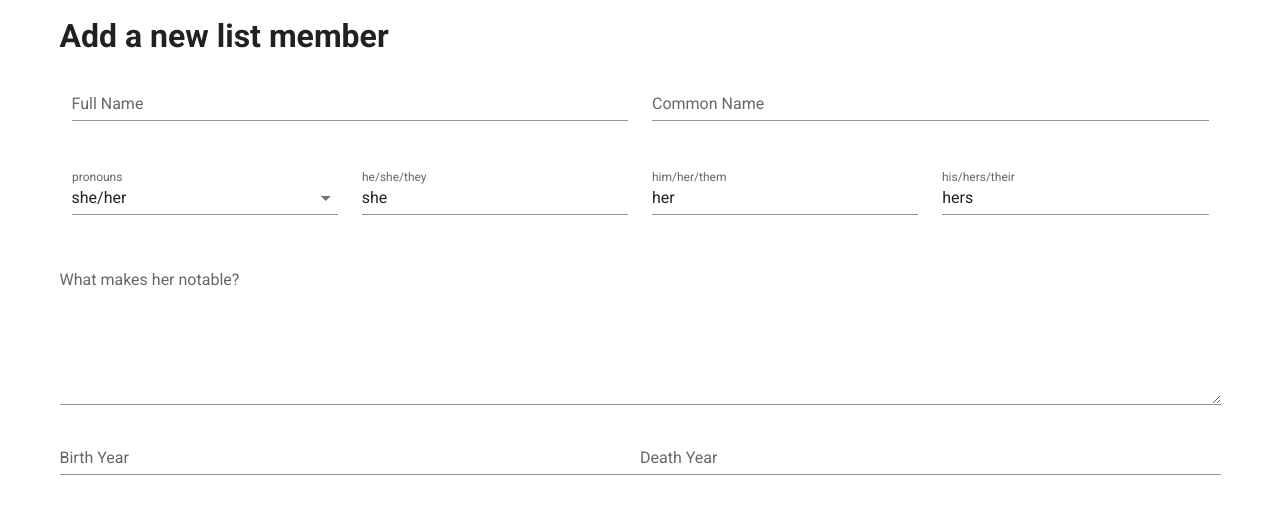
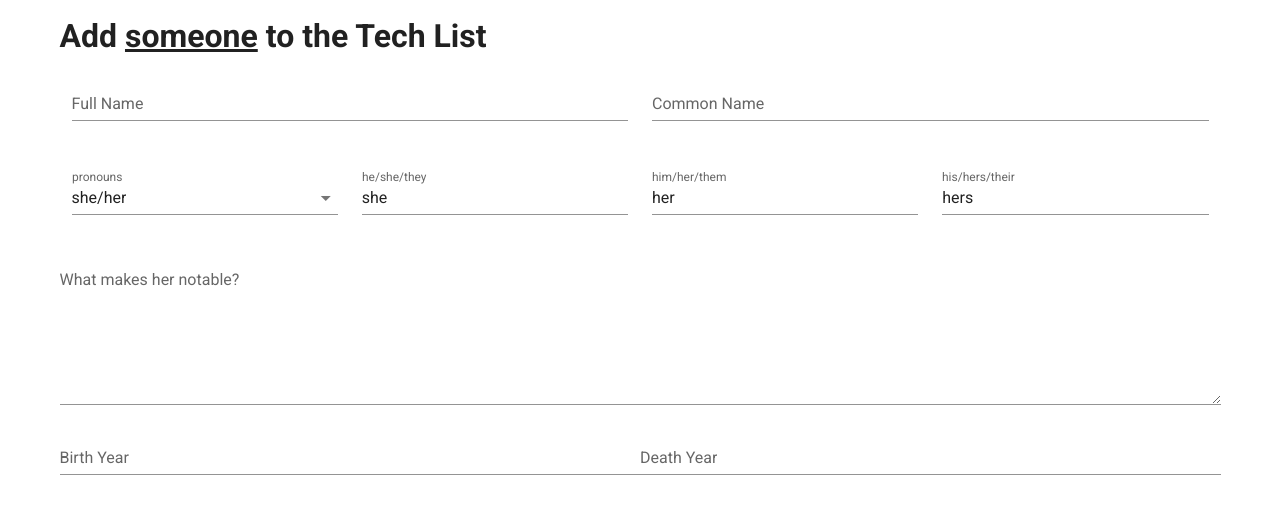
Before and after one commit to InclusiveTechCoalition/The-Tech-List, a Vue app in the folder tools/data-entry/: page / in a window 1280 px wide. Shown: the top 514 px of the page. Built offline with nearby package versions, Linux system fonts and the light colour scheme.

Commit message:
tweaked the visuals and tweaked build scripts

```diff
--- a/tools/data-entry/package.json
+++ b/tools/data-entry/package.json
@@ -3,7 +3,7 @@
   "version": "0.1.0",
   "private": false,
   "scripts": {
-    "serve": "vue-cli-service serve ./src/index.js --open",
+    "serve": "vue-cli-service serve ./src/index.js",
     "build": "vue-cli-service build --name data-entry --entry ./src/index.js --target lib",
     "lint": "vue-cli-service lint",
     "doc:build": "npx vuedoc.md --section API --output ./README.md ./src/components/MainForm.vue",
--- a/tools/data-entry/src/components/MainForm.vue
+++ b/tools/data-entry/src/components/MainForm.vue
@@ -1,10 +1,12 @@
 <template>
   <v-container>
-        <h1>Add a new list member</h1>
+    <h1>Add <em class="underline">{{common_name ? common_name : 'someone'}}</em> to the Tech List</h1>
     <v-form v-model="valid">
       <v-container>
         <v-row>
-                  <v-col><v-text-field v-model="full_name" label="Full Name" required/></v-col>
+          <v-col>
+            <v-text-field v-model="full_name" label="Full Name" required/>
+          </v-col>
           <v-col>
             <v-text-field v-model="common_name" label="Common Name" required/>
           </v-col>
@@ -14,7 +16,8 @@
             <v-select v-model="pronouns" label="pronouns" :items="this.getPronounsList()"/>
           </v-col>
           <v-col>
-                    <v-text-field v-model="pronouns.subject" label="he/she/they" :value="pronouns.subject" required/>
+            <v-text-field v-model="pronouns.subject" label="he/she/they" :value="pronouns.subject"
+                          required/>
           </v-col>
           <v-col>
             <v-text-field v-model="pronouns.object" label="him/her/them" required/>
@@ -24,7 +27,9 @@
           </v-col>
         </v-row>
         <v-row>
-                    <v-textarea v-model="description" :label="`What makes ${pronouns.object ? pronouns.object : 'them'} notable?`" required></v-textarea>
+          <v-textarea v-model="description"
+                      :label="`What makes ${pronouns.object ? pronouns.object : 'them'} notable?`"
+                      required></v-textarea>
         </v-row>
         <v-row>
           <v-text-field v-model="birth_year" label="Birth Year"/>
@@ -36,7 +41,7 @@
 </template>
 
 <script>
-  function factoryPronoun (s, o, p) {
+  function factoryPronoun(s, o, p) {
     return {subject: s, object: o, possessive: p}
   }
 
@@ -141,8 +146,8 @@
     color: #42b983;
   }
 
-    /*form.v-form div {*/
-    /*  padding-left: .5em;*/
-    /*  padding-right: .5em;*/
-    /*}*/
+  em.underline {
+    text-decoration: underline;
+    font-style: inherit;
+  }
 </style>
```
Lines whose indentation alone changed are shown as unchanged.
